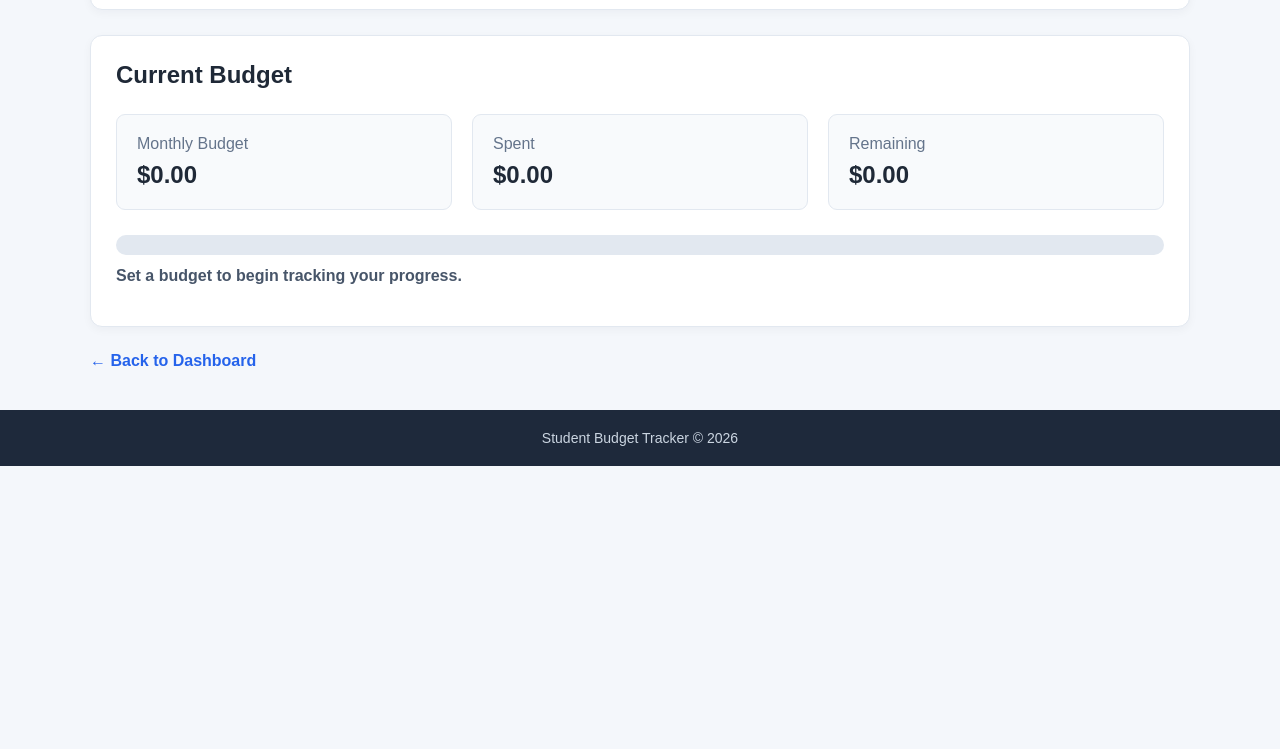
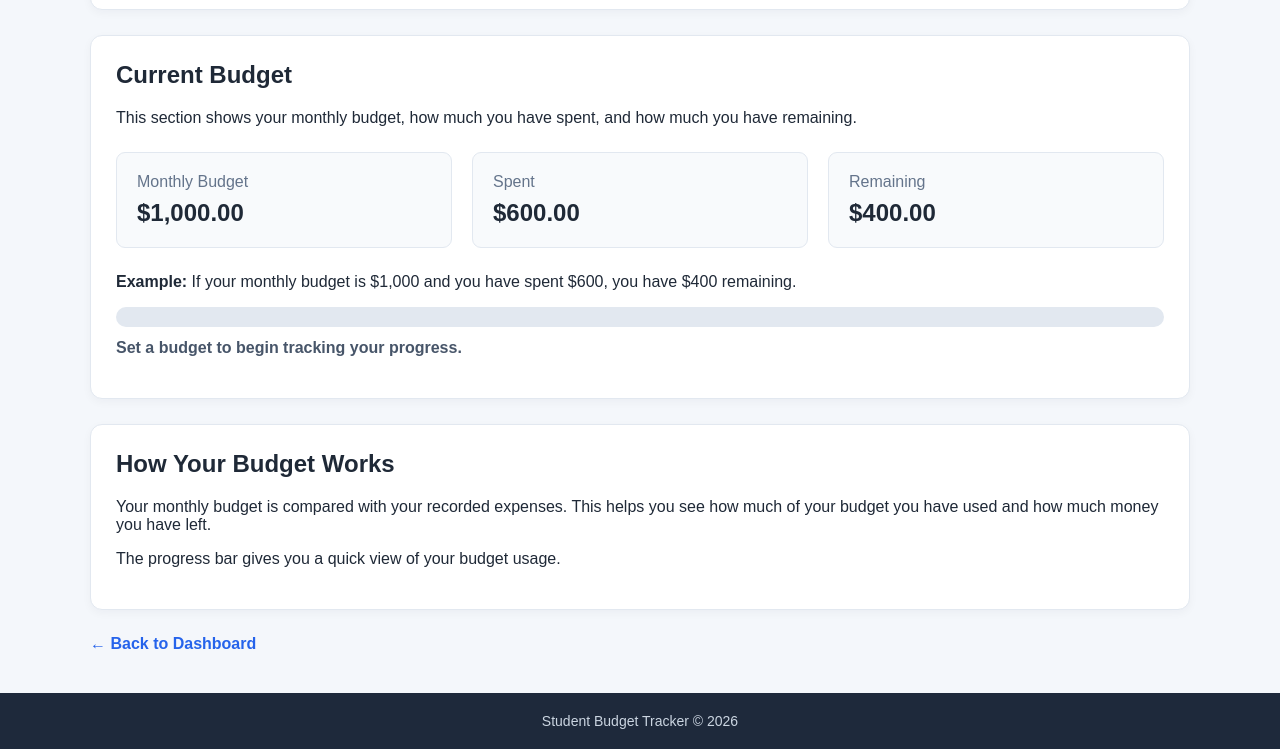
Before and after one commit to M-ower/CMPS480-Student-Budget, a website: page budget.html in a window 1280 px wide. Shown: the part 470-1219 px from the top of the page. Before the commit the page ends 936 px from the top, so only its background shows below. Drawn offline with Linux system fonts and the light colour scheme; no server answers.

Commit message:
Improve monthly budget page for Module 2 Part A

```diff
--- a/budget.html
+++ b/budget.html
@@ -12,12 +12,17 @@
 
     <title>Monthly Budget</title>
 
+    <!-- Use the existing project stylesheet -->
     <link rel="stylesheet" href="style.css">
 
 </head>
 
 
 <body>
+
+<!-- ================================
+     HEADER
+================================= -->
 
 <header class="main-header">
 
@@ -38,13 +43,19 @@
 </header>
 
 
+<!-- ================================
+     NAVIGATION
+================================= -->
+
 <nav class="navigation">
 
     <div class="nav-container">
 
         <a href="index.html">Dashboard</a>
 
-        <a href="budget.html" class="active">Monthly Budget</a>
+        <a href="budget.html" class="active">
+            Monthly Budget
+        </a>
 
         <a href="analytics.html">Analytics</a>
 
@@ -53,7 +64,13 @@
 </nav>
 
 
+<!-- ================================
+     MAIN CONTENT
+================================= -->
+
 <main class="container">
+
+    <!-- PAGE INTRODUCTION -->
 
     <section class="welcome-section">
 
@@ -66,7 +83,9 @@
     </section>
 
 
-    <!-- SET BUDGET -->
+    <!-- ================================
+         SET BUDGET
+    ================================= -->
 
     <section class="content-card">
 
@@ -112,17 +131,28 @@
         </form>
 
 
+        <!-- Message shown after saving or if there is an error -->
+
         <p id="budgetMessage" class="message"></p>
 
     </section>
 
 
-    <!-- CURRENT BUDGET -->
+    <!-- ================================
+         CURRENT BUDGET
+    ================================= -->
 
     <section class="content-card">
 
         <h2>Current Budget</h2>
 
+        <p>
+            This section shows your monthly budget, how much you have
+            spent, and how much you have remaining.
+        </p>
+
+
+        <!-- Budget summary -->
 
         <div class="budget-overview">
 
@@ -131,7 +161,7 @@
                 <span>Monthly Budget</span>
 
                 <strong id="currentBudget">
-                    $0.00
+                    $1,000.00
                 </strong>
 
             </div>
@@ -142,7 +172,7 @@
                 <span>Spent</span>
 
                 <strong id="budgetSpent">
-                    $0.00
+                    $600.00
                 </strong>
 
             </div>
@@ -153,13 +183,24 @@
                 <span>Remaining</span>
 
                 <strong id="budgetRemaining">
-                    $0.00
+                    $400.00
                 </strong>
 
             </div>
 
         </div>
 
+
+        <!-- Example values for the project -->
+
+        <p>
+            <strong>Example:</strong>
+            If your monthly budget is $1,000 and you have spent $600,
+            you have $400 remaining.
+        </p>
+
+
+        <!-- Budget progress bar -->
 
         <div class="progress-container large">
 
@@ -171,6 +212,8 @@
         </div>
 
 
+        <!-- Budget status message -->
+
         <p id="budgetPageStatus" class="budget-status">
             Set a budget to begin tracking your progress.
         </p>
@@ -178,14 +221,45 @@
     </section>
 
 
+    <!-- ================================
+         HOW THE BUDGET WORKS
+    ================================= -->
+
+    <section class="content-card">
+
+        <h2>How Your Budget Works</h2>
+
+        <p>
+            Your monthly budget is compared with your recorded expenses.
+            This helps you see how much of your budget you have used
+            and how much money you have left.
+        </p>
+
+        <p>
+            The progress bar gives you a quick view of your budget usage.
+        </p>
+
+    </section>
+
+
+    <!-- ================================
+         BACK TO DASHBOARD
+    ================================= -->
+
     <div class="back-link">
 
-        <a href="index.html">← Back to Dashboard</a>
+        <a href="index.html">
+            ← Back to Dashboard
+        </a>
 
     </div>
 
 </main>
 
+
+<!-- ================================
+     FOOTER
+================================= -->
 
 <footer>
 
@@ -194,7 +268,10 @@
 </footer>
 
 
+<!-- Project JavaScript -->
+
 <script src="app.js"></script>
+
 
 </body>
 </html>
```
